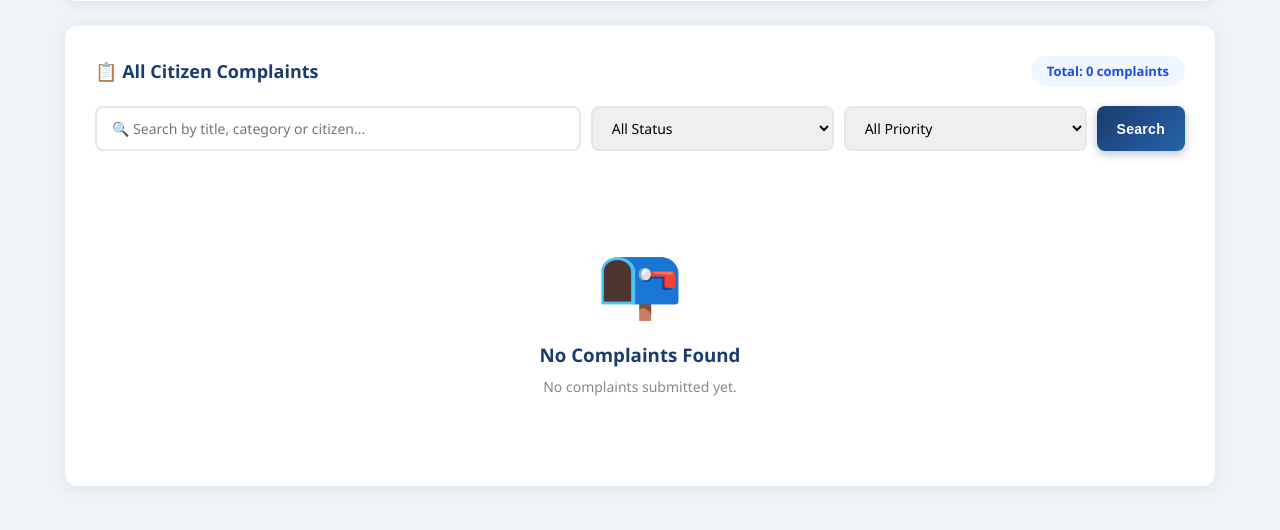
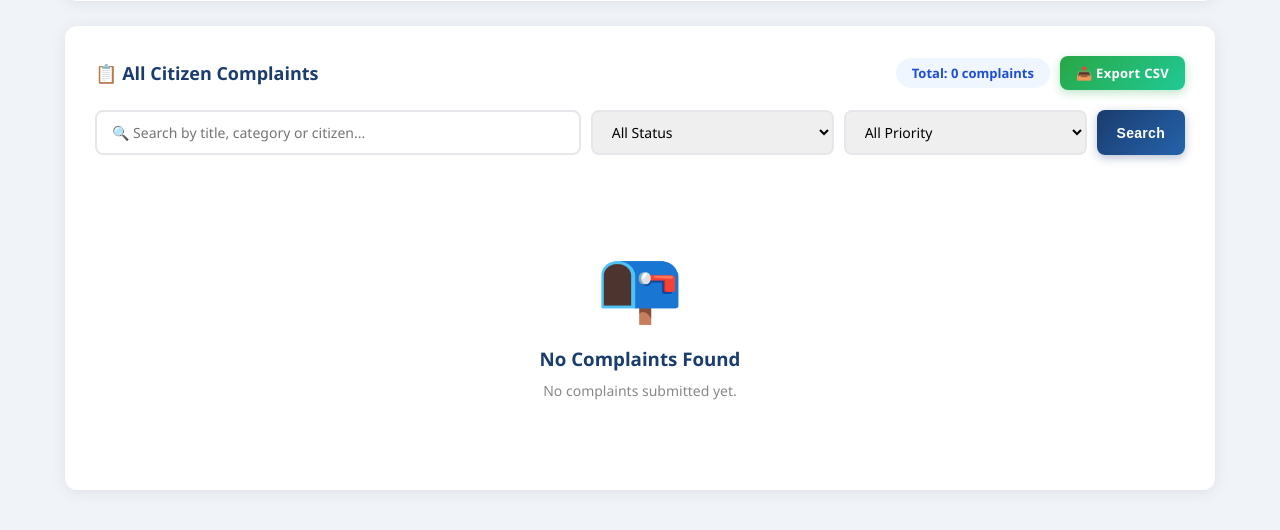
Before and after one commit to shivnandan-kumar/egovportal, a Flask app: page /admin in a window 1280 px wide. Shown: the part 1082-1612 px from the top of the page. Run offline with Flask 3, Linux system fonts and the light colour scheme; the visitor is signed in with stand-in values (Sample User, id 1); data comes from the database, SQL or seed files in the repository; data that the repository does not hold is empty.

Commit message:
Added export CSV feature to admin dashboard

```diff
--- a/app.py
+++ b/app.py
@@ -395,6 +395,57 @@ def admin_dashboard():
                            page            = page,
                            total_pages     = total_pages)
 
+# ----------------------------------------
+# EXPORT COMPLAINTS TO CSV
+# ----------------------------------------
+@app.route('/export-csv')
+def export_csv():
+    if 'user_id' not in session or session['role'] != 'admin':
+        flash('❌ Access denied!', 'danger')
+        return redirect(url_for('login'))
+
+    import csv
+    import io
+    from flask import Response
+
+    conn   = sqlite3.connect('database.db')
+    cursor = conn.cursor()
+
+    cursor.execute('''
+        SELECT complaints.id, users.username, complaints.title,
+               complaints.category, complaints.priority,
+               complaints.status, complaints.date_submitted
+        FROM complaints
+        JOIN users ON complaints.user_id = users.id
+        ORDER BY complaints.id DESC
+    ''')
+    complaints = cursor.fetchall()
+    conn.close()
+
+    # Create CSV in memory
+    output = io.StringIO()
+    writer = csv.writer(output)
+
+    # Write header row
+    writer.writerow([
+        'ID', 'Citizen Name', 'Title',
+        'Category', 'Priority', 'Status', 'Date Submitted'
+    ])
+
+    # Write data rows
+    for complaint in complaints:
+        writer.writerow(complaint)
+
+    output.seek(0)
+
+    return Response(
+        output,
+        mimetype='text/csv',
+        headers={
+            'Content-Disposition': 'attachment; filename=complaints_report.csv'
+        }
+    )
+
 
 # ----------------------------------------
 # UPDATE COMPLAINT STATUS ROUTE
--- a/templates/admin_dashboard.html
+++ b/templates/admin_dashboard.html
@@ -159,13 +159,18 @@
 <!-- ====== COMPLAINTS TABLE ====== -->
 <div class="card">
 
-    <!-- Header -->
+    <!-- ✅ UPDATED HEADER WITH EXPORT BUTTON -->
     <div style="display: flex; justify-content: space-between; align-items: center; margin-bottom: 20px; flex-wrap: wrap; gap: 10px;">
         <h3 style="color: #1a3c6e; font-size: 18px; font-weight: 700;">
             📋 All Citizen Complaints
         </h3>
-        <div style="background: #eff6ff; color: #1d4ed8; padding: 6px 16px; border-radius: 20px; font-size: 13px; font-weight: 600;">
-            Total: {{ total }} complaints
+        <div style="display: flex; align-items: center; gap: 10px;">
+            <div style="background: #eff6ff; color: #1d4ed8; padding: 6px 16px; border-radius: 20px; font-size: 13px; font-weight: 600;">
+                Total: {{ total }} complaints
+            </div>
+            <a href="/export-csv" class="btn btn-success" style="font-size: 13px; padding: 8px 16px;">
+                📥 Export CSV
+            </a>
         </div>
     </div>
 
@@ -321,7 +326,6 @@
     {% if total_pages > 1 %}
     <div style="display: flex; justify-content: center; align-items: center; gap: 8px; margin-top: 25px; flex-wrap: wrap;">
 
-        <!-- Previous -->
         {% if page > 1 %}
         <a href="/admin?page={{ page - 1 }}&search={{ search }}&status={{ status }}&priority={{ priority }}"
            style="padding: 8px 16px; border-radius: 8px; background: #1a3c6e; color: white; text-decoration: none; font-size: 14px; font-weight: 600;">
@@ -329,7 +333,6 @@
         </a>
         {% endif %}
 
-        <!-- Page Numbers -->
         {% for p in range(1, total_pages + 1) %}
         <a href="/admin?page={{ p }}&search={{ search }}&status={{ status }}&priority={{ priority }}"
            style="padding: 8px 14px; border-radius: 8px; text-decoration: none; font-size: 14px; font-weight: 600;
@@ -338,7 +341,6 @@
         </a>
         {% endfor %}
 
-        <!-- Next -->
         {% if page < total_pages %}
         <a href="/admin?page={{ page + 1 }}&search={{ search }}&status={{ status }}&priority={{ priority }}"
            style="padding: 8px 16px; border-radius: 8px; background: #1a3c6e; color: white; text-decoration: none; font-size: 14px; font-weight: 600;">
```
